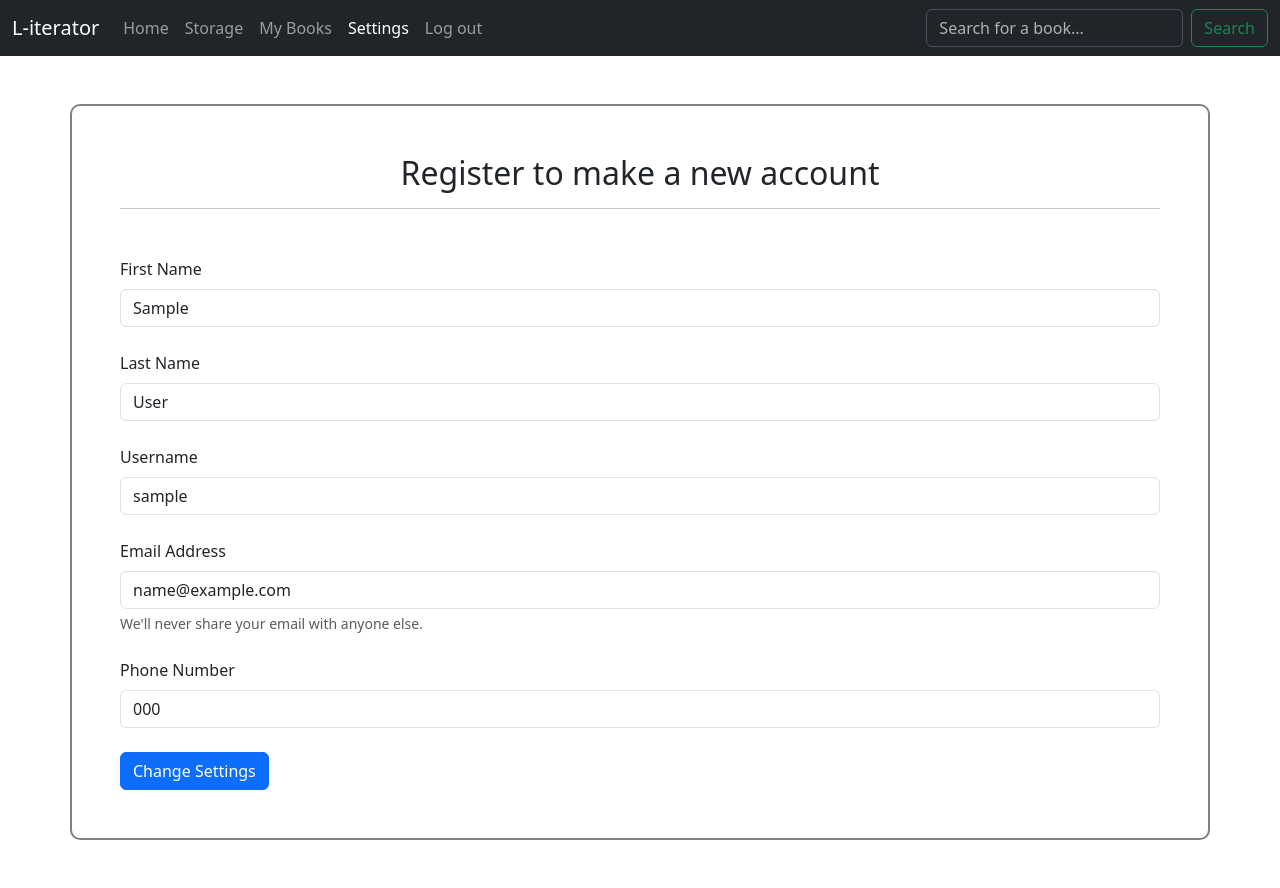
After one commit to TheMechanicalBeing/BadReads, a Flask app: page /user/settings in a window 1280 px wide. The commit adds this page. Run offline with Flask 3, Linux system fonts and the light colour scheme; a user stored in the database is signed in; tables that the repository leaves empty hold one stand-in row (values such as "Sample post").

Commit message:
Finish user settings

```diff
--- a/src/__init__.py
+++ b/src/__init__.py
@@ -13,11 +13,11 @@ from src.admin.user import UserView
 from src.admin.language import LanguageView
 from src.admin.category import CategoryView
 from src.admin.book_format import BookFormatView
-from src.views import main_bp, auth_bp, storage_bp
+from src.views import main_bp, auth_bp, storage_bp, user_bp
 
 
 COMMANDS = [init_db, populate_db, personal_command]
-BLUEPRINTS = [main_bp, auth_bp, storage_bp]
+BLUEPRINTS = [main_bp, auth_bp, storage_bp, user_bp]
 
 
 def create_app():
--- a/src/templates/layouts/navbar.html
+++ b/src/templates/layouts/navbar.html
@@ -15,6 +15,8 @@
                     {% if current_user.is_admin %}
                         {{ createNavLink("admin.index", "Admin") }}
                     {% endif %}
+                    {{ createNavLink("auth_bp.logout", "My Books") }}
+                    {{ createNavLink("user_bp.settings_get", "Settings") }}
                     {{ createNavLink("auth_bp.logout", "Log out") }}
                 {% endif %}
             </ul>
--- /dev/null
+++ b/src/templates/user/settings.html
@@ -0,0 +1,35 @@
+{% extends "/layouts/base.html" %}
+{% block head %}
+{% endblock %}
+{% block body %}
+    {% if form.errors %}
+        {% for field, errors in form.error.items() %}
+            {% for error in errors %}
+                <div class="alert alert-danger">
+                    {{ error }}
+                </div>
+            {% endfor %}
+        {% endfor %}
+    {% endif %}
+    <div class="container make-border mt-5 mb-5 p-5">
+        <h2 class="text-center">Register to make a new account</h2>
+        <hr class="mb-5"/>
+        <form method="post" action="">
+            {{ form.hidden_tag() }}
+            {{ form.first_name.label(class_="form-label") }}
+            {{ form.first_name(class_='form-control mb-4', placeholder="Elliot") }}
+            {{ form.last_name.label(class_="form-label") }}
+            {{ form.last_name(class_='form-control mb-4', placeholder="Alderson") }}
+            {{ form.username.label(class_="form-label") }}
+            {{ form.username(class_="form-control mb-4", placeholder="UserName") }}
+            {{ form.email_address.label(class_="form-label") }}
+            {{ form.email_address(class_="form-control", placeholder="example@mail.com") }}
+            <div id="emailHelp" class="form-text mb-4">We'll never share your email with anyone else.</div>
+            {{ form.phone_number.label(class_="form-label") }}
+            {{ form.phone_number(class_="form-control mb-4", placeholder="555 55 55 55") }}
+            <div class="mt-4">
+                {{ form.submit(class_="btn btn-primary") }}
+            </div>
+        </form>
+    </div>
+{% endblock %}
--- a/src/views/__init__.py
+++ b/src/views/__init__.py
@@ -1,3 +1,4 @@
 from src.views.main.routes import main_bp
 from src.views.auth.routes import auth_bp
 from src.views.storage.routes import storage_bp
+from src.views.user.routes import user_bp
--- a/src/views/auth/forms.py
+++ b/src/views/auth/forms.py
@@ -25,7 +25,8 @@ class RegisterForm(FlaskForm):
         contains_symbol = re.compile(r".*[^\s0-9a-zA-Z].*")
         contain_validators = [contains_lowercase, contains_uppercase, contains_digits, contains_symbol]
         if not all([validator.search(field.data) for validator in contain_validators]):
-            raise ValidationError("Stronger password needed (must contain: uppercase, lowercase, digit and symbol character).")
+            raise ValidationError(
+                "Stronger password needed (must contain: uppercase, lowercase, digit and symbol character).")
 
     def validate_confirm_password(self, field):
         if field.data != self.password.data:
@@ -43,7 +44,6 @@ class RegisterForm(FlaskForm):
         if not phone_number_compiler.search(field.data):
             raise ValidationError(f"Invalid phone number.")
 
-
     def validate_terms_and_conditions(self, field):
         if not field.data:
             raise ValidationError(f"You must accept terms and conditions.")
--- /dev/null
+++ b/src/views/user/forms.py
@@ -0,0 +1,33 @@
+import re
+
+from flask_login import current_user
+from flask_wtf import FlaskForm
+from wtforms.fields import StringField, SubmitField
+from wtforms.validators import Email, DataRequired, ValidationError
+
+from src.models import User
+
+
+class UpdateAccountForm(FlaskForm):
+    first_name = StringField("First Name", validators=[DataRequired()])
+    last_name = StringField("Last Name", validators=[DataRequired()])
+    username = StringField("Username", validators=[DataRequired()])
+    email_address = StringField("Email Address", validators=[DataRequired(), Email()])
+    phone_number = StringField("Phone Number", validators=[DataRequired()])
+    submit = SubmitField("Change Settings")
+
+    def validate_phone_number(self, field):
+        phone_number_compiler = re.compile(r'''^\s*
+                   (\+\d{1,3}(\s|-|))?     # Lets user use regional code
+                   \d{3}(\s|-|)            # First 3 digits Delimeters can be - '-'; ' ' or ''
+                   ((\d{2}(\s|-|)){2}      # First format where you can section numbers dividing by 2 digits
+                   \d{2}|
+                   \d{3}(\s|-|)\d{3})      # Second format where you can section numbers dividing by 3 digits
+                   \s*                     # Last 2 digits
+                   $''', re.VERBOSE, )
+        if not phone_number_compiler.search(field.data):
+            raise ValidationError(f"Invalid phone number.")
+
+    def validate_email_address(self, field):
+        if User.query.filter_by(email_address=field.data).first() and field.data != current_user.email_address:
+            raise ValidationError(f"This email already exists. Please try another one.")
--- /dev/null
+++ b/src/views/user/routes.py
@@ -0,0 +1,40 @@
+from os import path
+
+from flask import Blueprint, render_template, flash, redirect, url_for
+from flask_login import current_user
+
+from src.config import Config
+from src.views.user.forms import UpdateAccountForm
+
+
+TEMPLATE_FOLDER = path.join(Config.TEMPLATE_FOLDER, "user")
+user_bp = Blueprint("user_bp", __name__, template_folder=TEMPLATE_FOLDER, url_prefix="/user")
+
+
+@user_bp.get("/settings")
+def settings_get():
+    form = UpdateAccountForm()
+    form.first_name.data = current_user.first_name
+    form.last_name.data = current_user.last_name
+    form.username.data = current_user.username
+    form.email_address.data = current_user.email_address
+    form.phone_number.data = current_user.phone_number
+    return render_template("settings.html", form=form)
+
+
+@user_bp.post("/settings")
+def settings_post():
+    form = UpdateAccountForm()
+
+    if form.validate_on_submit():
+        current_user.first_name = form.first_name.data
+        current_user.last_name = form.last_name.data
+        current_user.username = form.username.data
+        current_user.email_address = form.email_address.data
+        current_user.phone_number = form.phone_number.data
+        current_user.save()
+        flash("settings updated successfully", "success")
+        return redirect(url_for("auth_bp.login_get"))
+    else:
+        [[flash(error, category="danger") for error in errors] for errors in form.errors.values()]
+        return redirect(url_for("auth_bp.register_get", form=form))
```
Also changed, not shown: src/templates/storage/storage.html.
